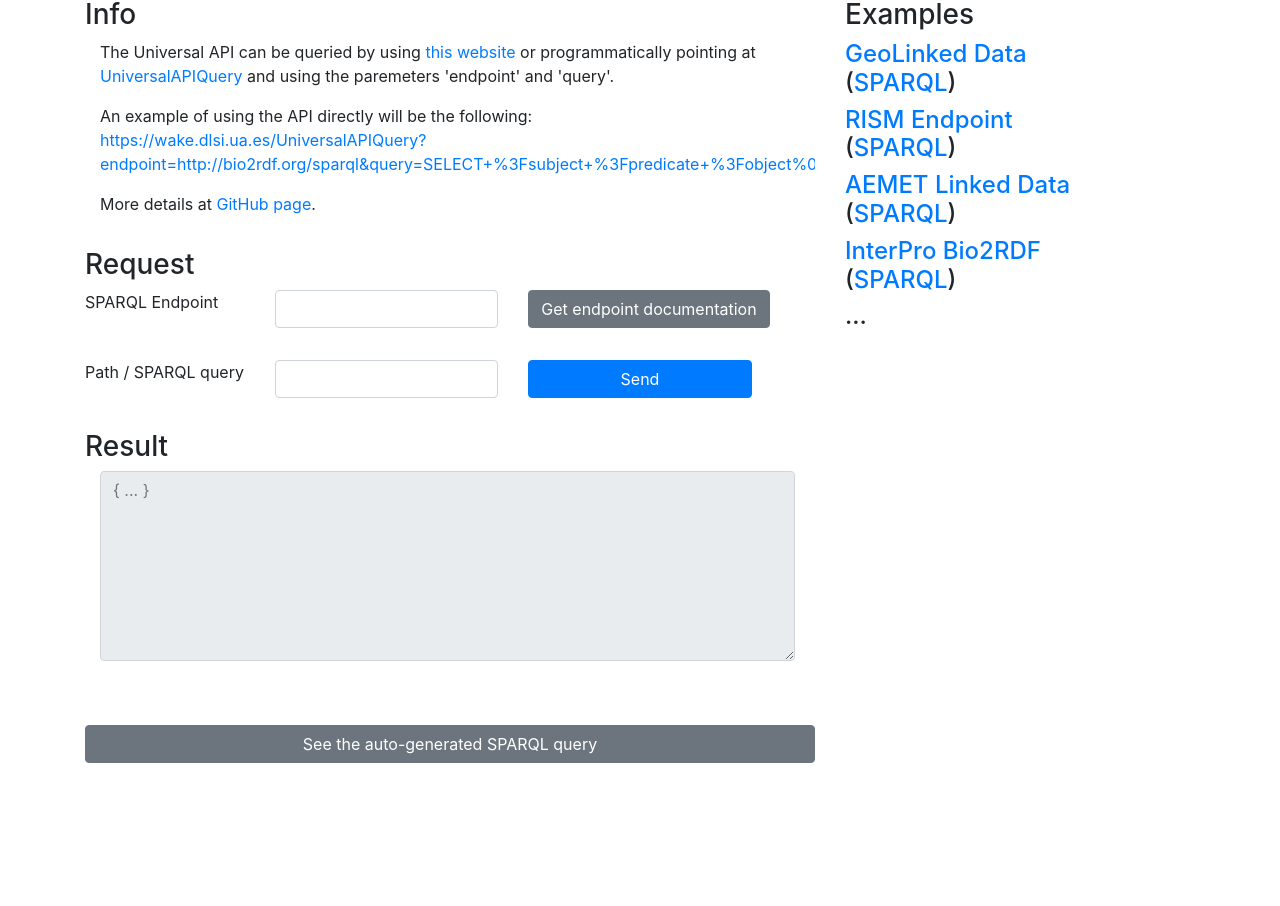
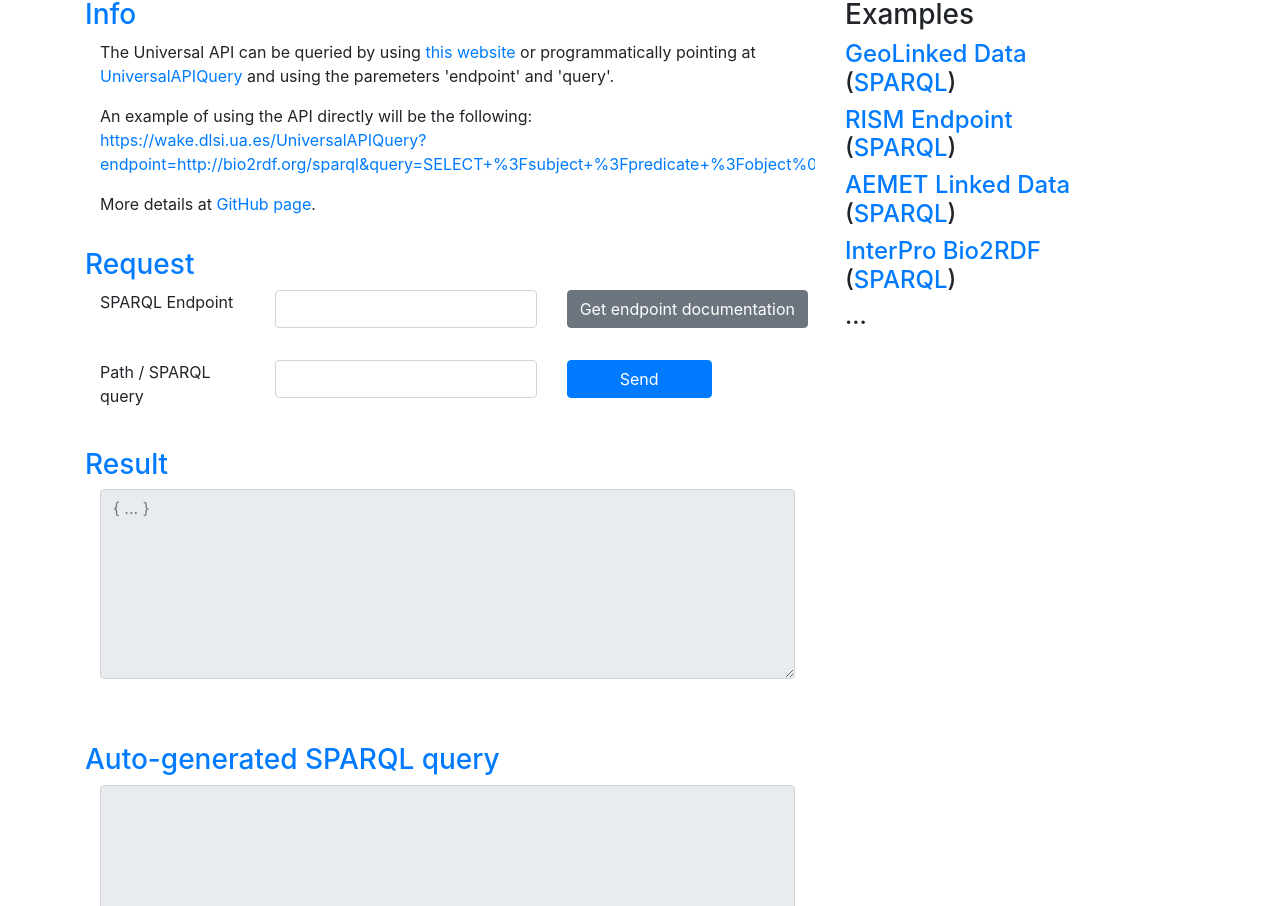
Before and after one commit to cgmora12/UniversalAPI, a website: page web/webAPI.html in a window 1280 px wide. Shown: the part 172-1078 px from the top of the page. Drawn offline with Linux system fonts and the light colour scheme.

Commit message:
Front-end improvements

```diff
--- a/app/routes/routes.js
+++ b/app/routes/routes.js
@@ -92,7 +92,7 @@ module.exports = function(app, db) {
 				        console.log(e)
 				    }
 				}
-			  	res.json({results: data, query: 'SPARQL query'})
+			  	res.json({results: data, query: sparql})
 			  });
 
 			}).on("error", (err) => {
--- a/web/js/app.js
+++ b/web/js/app.js
@@ -48,14 +48,6 @@ function documentation(){
 	alert('documentation')
 }
 
-function seeQuery(){
-	if($('#collapse').is(':visible')){
-		$('#collapse').hide()
-	} else {
-		$('#collapse').show()
-	}
-}
-
 function GeoLinkedData(){
 	$('#endpoint').val('http://geo.linkeddata.es/sparql')
 }
--- a/web/webAPI.html
+++ b/web/webAPI.html
@@ -17,19 +17,10 @@
 
         <link rel="icon" type="image/png" href="images/rdf.png" sizes="64x64">
         <link rel="shortcut icon" type="image/x-icon" href="images/rdf.ico">
-
-        <style>
-            .blue {
-                color: white;
-                background-color: #6495dc
-            }
-            .blue a {
-                color: white;
-            }
-        </style>
     </head>
 
     <body class="container">
+
         <div class="row" style="margin-top: 10px;">
             <div class="col-lg-12">
                 <h1> <img border="0" alt="GitHub" src="images/rdf.png" width="80" height="80" style="margin: 5px;"> Universal API to LOD<small><br>Automatically generating SPARQL queries to access LOD endpoints</small></h1>
@@ -38,46 +29,54 @@
         <br>
 
         <div class="row">
-            <div class="col-lg-8">
+            <div class="col-lg-8 panel-group" id="accordion">
 
-                <div class="form-group">
-                    <h3>Info</h3>
-                    <div class="col-sm-12 col-lg-12" style="overflow: hidden;">
+                <div class="form-group panel panel-default">
+                    <div class="panel-heading">
+                        <h3><a data-toggle="collapse" data-parent="#accordion" href="#collapse1">Info</a></h3>
+                    </div>
+                    <div id="collapse1" class="col-sm-12 col-lg-12 panel-collapse collapse in show" style="overflow: hidden;">
                         <p>The Universal API can be queried by using <a href="https://wake.dlsi.ua.es/UniversalAPI" target="_blank">this website</a> or programmatically pointing at <a href="https://wake.dlsi.ua.es/UniversalAPIQuery" target="_blank">UniversalAPIQuery</a> and using the paremeters 'endpoint' and 'query'. </p>
                         <p>An example of using the API directly will be the following: <a target="_blank" href="https://wake.dlsi.ua.es/UniversalAPIQuery?endpoint=http://bio2rdf.org/sparql&query=SELECT+%3Fsubject+%3Fpredicate+%3Fobject%0D%0AWHERE+%7B%3Fsubject+%3Fpredicate+%3Fobject%7D+%0D%0ALIMIT+100">https://wake.dlsi.ua.es/UniversalAPIQuery?endpoint=http://bio2rdf.org/sparql&query=SELECT+%3Fsubject+%3Fpredicate+%3Fobject%0D%0AWHERE+%7B%3Fsubject+%3Fpredicate+%3Fobject%7D+%0D%0ALIMIT+100</a></p>
                         <p>More details at <a href="https://github.com/cgmora12/UniversalAPI" target="_blank">GitHub page</a>.</p>
                     </div>
                 </div>
 
-                <h3>Request</h3>
-
-                <div class="row form-group">
+                <div class="form-group panel panel-default">
+                    <div class="panel-heading">
+                        <h3><a data-toggle="collapse" data-parent="#accordion" href="#collapse2">Request</a></h3>
+                    </div>
+                    <div id="collapse2" class="panel-collapse collapse in show">
+                        <div class="row form-group col-sm-12 col-lg-12">
                             <div class="col-sm-3 col-sm-offset-1 form-group">
                                 <label>SPARQL Endpoint</label>
                             </div>
-                    <div class="col-sm-4 form-group">
+                            <div class="col-sm-5 form-group">
                                 <input class="form-control " id="endpoint">
                             </div>
-                    <div class="col-sm-4 form-group">
+                            <div class="col-sm-3 form-group">
                                 <input type="button" class="btn btn-secondary" onclick="documentation();" value="Get endpoint documentation"/>
                             </div>
                         </div>
-
-                <div class="row form-group">
+                        <div class="row form-group col-sm-12 col-lg-12">
                             <div class="col-sm-3 col-sm-offset-1 form-group">
                                 <label>Path / SPARQL query</label>
                             </div>
-                    <div class="col-sm-4 form-group">
+                            <div class="col-sm-5 form-group">
                                 <input class="form-control" id="path">
                             </div>
-                    <div class="col-sm-4 form-group">
+                            <div class="col-sm-3 form-group">
                                 <input id="sendQuery" type="button" class="btn btn-primary btn-block" onclick="send();" value="Send" />
                             </div>
                         </div>
+                    </div>
+                </div>
 
-                <div class="form-group">
-                    <h3>Result</h3>
-                    <div class="col-sm-12 col-lg-12">
+                <div class="form-group panel panel-default">
+                    <div class="panel-heading">
+                        <h3><a data-toggle="collapse" data-parent="#accordion" href="#collapse3">Result</a></h3>
+                    </div>
+                    <div  id="collapse3" class="panel-collapse collapse in show col-sm-12 col-lg-12">
                         <textarea id="textareaResult" readonly="true" class="form-control col-lg-9" placeholder="{ ... }" style="max-width: 100%; height: 190px; margin: 0px -36.5px 0px 0px; width: 695px;"></textarea>
                     </div>
                 </div>
@@ -86,17 +85,12 @@
                 <div style="clear:both"></div>
                 <br>
 
-                <div class="panel-group">
-                    <div class="panel panel-default">
-                        <div class="">
-                            <input type="button" class="btn btn-secondary btn-block" onclick="seeQuery();" value="See the auto-generated SPARQL query" />
+                <div class="form-group panel panel-default">
+                    <div class="panel-heading">
+                        <h3><a data-toggle="collapse" data-parent="#accordion" href="#collapse4">Auto-generated SPARQL query</a></h3>
                     </div>
-                        <br><br>
-                        <div id="collapse" class="" style="display: none;">
-                            <div class="panel-body">
-                                <textarea id="query" readonly="true" class="form-control" style="height: 190px; margin: 0px -36.5px 0px 0px; width: 695px;"></textarea>
-                            </div>
-                        </div>
+                    <div id="collapse4" class="panel-collapse collapse in show col-sm-12 col-lg-12" >
+                        <textarea id="query" readonly="true" class="form-control" style="max-width: 100%; height: 190px; margin: 0px -36.5px 0px 0px; width: 695px;"></textarea>
                     </div>
                     <br><br>
                 </div>
@@ -131,17 +125,11 @@
 
         <br><br>
 
-        <div class="row blue">
-            <br>
-            <div class="col-lg-6 footer">
+        <div class="footer">
             © 2019 WaKe, University of Alicante
             <a href="https://wake.dlsi.ua.es"> </a>
-                <a href="https://github.com/cgmora12/UniversalAPI" target="_blank"><img border="0" alt="GitHub" src="images/GitHub-Mark.png" width="40" height="40" style="margin: 5px;" align="right">
-                <br>
-                <br>
+            <a href="https://github.com/cgmora12/UniversalAPI" target="_blank"><img border="0" alt="GitHub" src="images/GitHub-Mark.png" width="40" height="40" style="margin: 5px;" >
         </div>
-        </div>
-
 
     </body>
 
```
Lines whose indentation alone changed are shown as unchanged.
